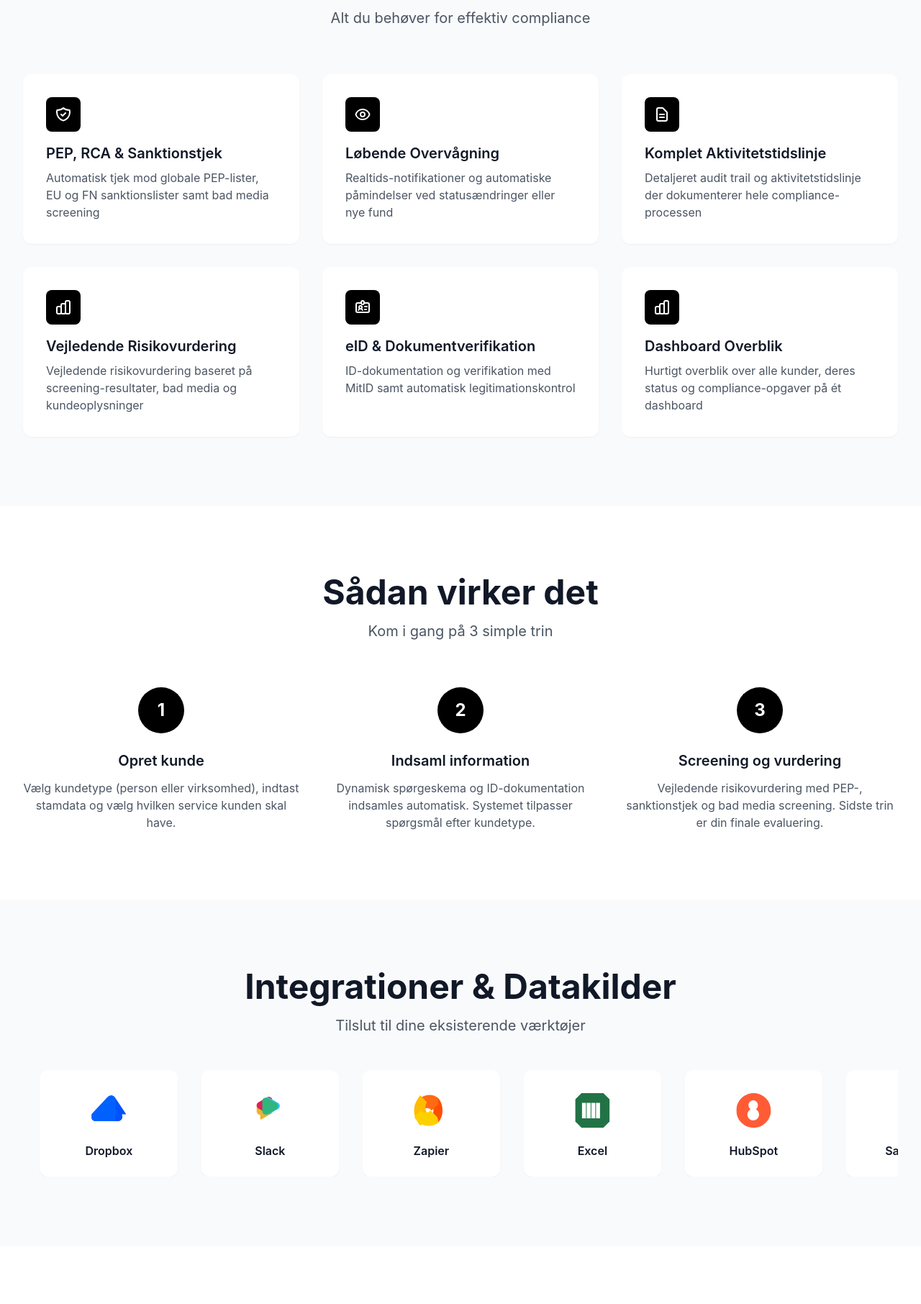
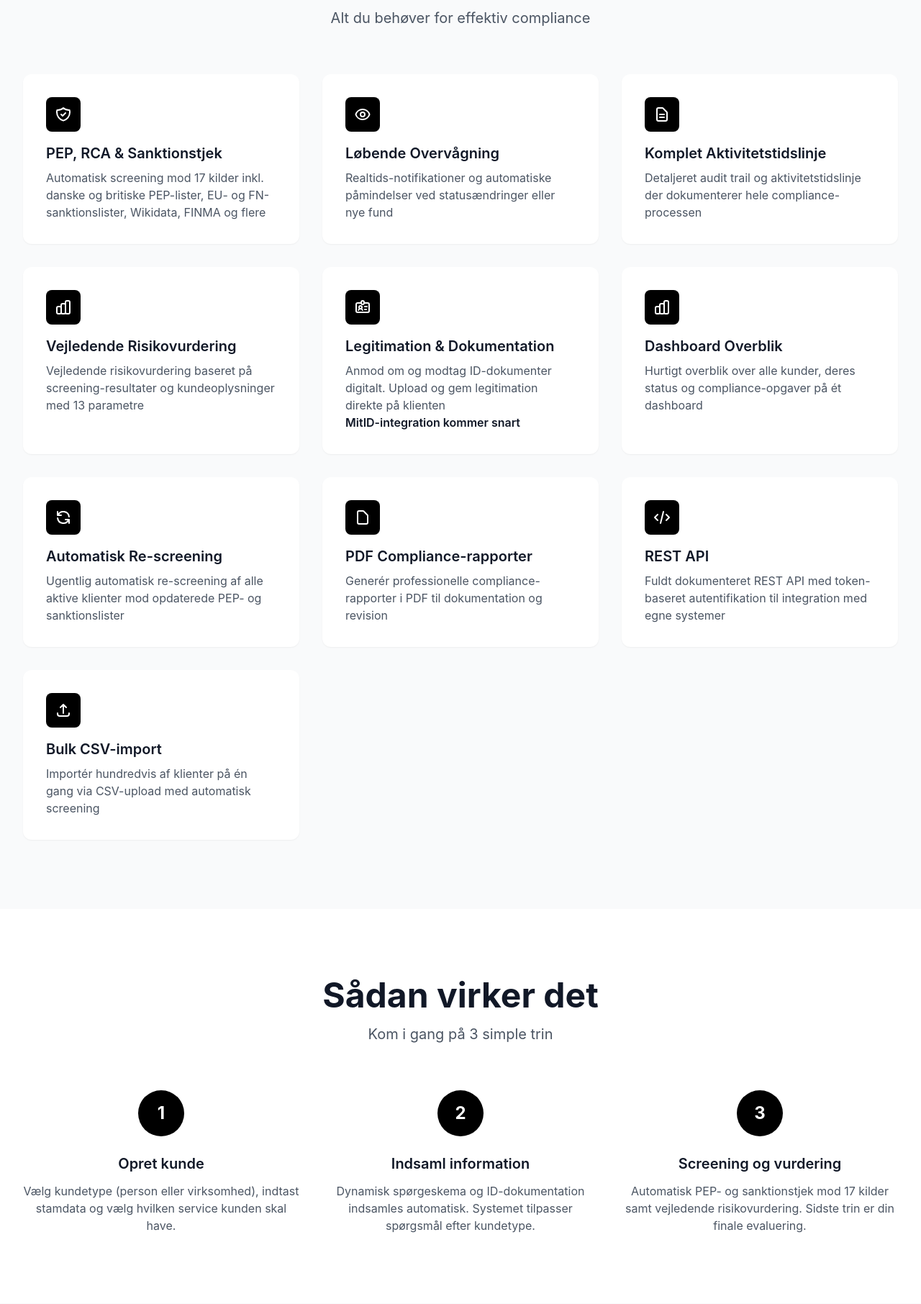
Before and after one commit to TheFountainhead/nemcomply-marketing, a PHP site: page / in a window 1280 px wide. Shown: the part 1012-2824 px from the top of the page at 72% size. Run offline with PHP 8.4, Linux system fonts and the light colour scheme.

Commit message:
Opdater features og integrationer til at matche faktisk codebase
- Fjern falske "bad media" claims fra risikovurdering og trin 3
- Omdøb eID-kort til Legitimation & Dokumentation, tilføj MitID "kommer snart"
- Tilføj 4 nye feature-kort: Automatisk Re-screening, PDF Rapporter, REST API, Bulk CSV-import
- Tilføj "Kommer snart" badge til ikke-byggede integrationer (Drive, Dropbox, Slack, Zapier, HubSpot, Salesforce)
- Bevar Excel og Custom API som aktive (de er byggede)

Co-Authored-By: Claude Opus 4.6 <noreply@anthropic.com>

```diff
--- a/index.php
+++ b/index.php
@@ -186,7 +186,7 @@
                         </svg>
                     </div>
                     <h3 class="text-xl font-semibold text-gray-900 mb-2">PEP, RCA & Sanktionstjek</h3>
-                    <p class="text-gray-600">Automatisk tjek mod globale PEP-lister, EU og FN sanktionslister samt bad media screening</p>
+                    <p class="text-gray-600">Automatisk screening mod 17 kilder inkl. danske og britiske PEP-lister, EU- og FN-sanktionslister, Wikidata, FINMA og flere</p>
                 </div>
 
                 <div class="bg-white p-8 rounded-xl shadow-sm hover:shadow-md transition">
@@ -217,7 +217,7 @@
                         </svg>
                     </div>
                     <h3 class="text-xl font-semibold text-gray-900 mb-2">Vejledende Risikovurdering</h3>
-                    <p class="text-gray-600">Vejledende risikovurdering baseret på screening-resultater, bad media og kundeoplysninger</p>
+                    <p class="text-gray-600">Vejledende risikovurdering baseret på screening-resultater og kundeoplysninger med 13 parametre</p>
                 </div>
 
                 <div class="bg-white p-8 rounded-xl shadow-sm hover:shadow-md transition">
@@ -226,8 +226,9 @@
                             <path stroke-linecap="round" stroke-linejoin="round" stroke-width="2" d="M10 6H5a2 2 0 00-2 2v9a2 2 0 002 2h14a2 2 0 002-2V8a2 2 0 00-2-2h-5m-4 0V5a2 2 0 114 0v1m-4 0a2 2 0 104 0m-5 8a2 2 0 100-4 2 2 0 000 4zm0 0c1.306 0 2.417.835 2.83 2M9 14a3.001 3.001 0 00-2.83 2M15 11h3m-3 4h2"></path>
                         </svg>
                     </div>
-                    <h3 class="text-xl font-semibold text-gray-900 mb-2">eID & Dokumentverifikation</h3>
-                    <p class="text-gray-600">ID-dokumentation og verifikation med MitID samt automatisk legitimationskontrol</p>
+                    <h3 class="text-xl font-semibold text-gray-900 mb-2">Legitimation & Dokumentation</h3>
+                    <p class="text-gray-600">Anmod om og modtag ID-dokumenter digitalt. Upload og gem legitimation direkte på klienten</p>
+                    <span class="inline-block mt-2 text-xs font-semibold px-2 py-1 bg-amber-100 text-amber-800 rounded">MitID-integration kommer snart</span>
                 </div>
 
                 <div class="bg-white p-8 rounded-xl shadow-sm hover:shadow-md transition">
@@ -238,6 +239,46 @@
                     </div>
                     <h3 class="text-xl font-semibold text-gray-900 mb-2">Dashboard Overblik</h3>
                     <p class="text-gray-600">Hurtigt overblik over alle kunder, deres status og compliance-opgaver på ét dashboard</p>
+                </div>
+
+                <div class="bg-white p-8 rounded-xl shadow-sm hover:shadow-md transition">
+                    <div class="w-12 h-12 bg-black text-white rounded-lg flex items-center justify-center mb-4">
+                        <svg class="w-6 h-6" fill="none" stroke="currentColor" viewBox="0 0 24 24">
+                            <path stroke-linecap="round" stroke-linejoin="round" stroke-width="2" d="M4 4v5h.582m15.356 2A8.001 8.001 0 004.582 9m0 0H9m11 11v-5h-.581m0 0a8.003 8.003 0 01-15.357-2m15.357 2H15"></path>
+                        </svg>
+                    </div>
+                    <h3 class="text-xl font-semibold text-gray-900 mb-2">Automatisk Re-screening</h3>
+                    <p class="text-gray-600">Ugentlig automatisk re-screening af alle aktive klienter mod opdaterede PEP- og sanktionslister</p>
+                </div>
+
+                <div class="bg-white p-8 rounded-xl shadow-sm hover:shadow-md transition">
+                    <div class="w-12 h-12 bg-black text-white rounded-lg flex items-center justify-center mb-4">
+                        <svg class="w-6 h-6" fill="none" stroke="currentColor" viewBox="0 0 24 24">
+                            <path stroke-linecap="round" stroke-linejoin="round" stroke-width="2" d="M7 21h10a2 2 0 002-2V9.414a1 1 0 00-.293-.707l-5.414-5.414A1 1 0 0012.586 3H7a2 2 0 00-2 2v14a2 2 0 002 2z"></path>
+                        </svg>
+                    </div>
+                    <h3 class="text-xl font-semibold text-gray-900 mb-2">PDF Compliance-rapporter</h3>
+                    <p class="text-gray-600">Generér professionelle compliance-rapporter i PDF til dokumentation og revision</p>
+                </div>
+
+                <div class="bg-white p-8 rounded-xl shadow-sm hover:shadow-md transition">
+                    <div class="w-12 h-12 bg-black text-white rounded-lg flex items-center justify-center mb-4">
+                        <svg class="w-6 h-6" fill="none" stroke="currentColor" viewBox="0 0 24 24">
+                            <path stroke-linecap="round" stroke-linejoin="round" stroke-width="2" d="M10 20l4-16m4 4l4 4-4 4M6 16l-4-4 4-4"></path>
+                        </svg>
+                    </div>
+                    <h3 class="text-xl font-semibold text-gray-900 mb-2">REST API</h3>
+                    <p class="text-gray-600">Fuldt dokumenteret REST API med token-baseret autentifikation til integration med egne systemer</p>
+                </div>
+
+                <div class="bg-white p-8 rounded-xl shadow-sm hover:shadow-md transition">
+                    <div class="w-12 h-12 bg-black text-white rounded-lg flex items-center justify-center mb-4">
+                        <svg class="w-6 h-6" fill="none" stroke="currentColor" viewBox="0 0 24 24">
+                            <path stroke-linecap="round" stroke-linejoin="round" stroke-width="2" d="M4 16v1a3 3 0 003 3h10a3 3 0 003-3v-1m-4-8l-4-4m0 0L8 8m4-4v12"></path>
+                        </svg>
+                    </div>
+                    <h3 class="text-xl font-semibold text-gray-900 mb-2">Bulk CSV-import</h3>
+                    <p class="text-gray-600">Importér hundredvis af klienter på én gang via CSV-upload med automatisk screening</p>
                 </div>
             </div>
         </div>
@@ -267,7 +308,7 @@
                 <div class="text-center">
                     <div class="w-16 h-16 bg-black text-white rounded-full flex items-center justify-center text-2xl font-bold mx-auto mb-6">3</div>
                     <h3 class="text-xl font-semibold text-gray-900 mb-3">Screening og vurdering</h3>
-                    <p class="text-gray-600">Vejledende risikovurdering med PEP-, sanktionstjek og bad media screening. Sidste trin er din finale evaluering.</p>
+                    <p class="text-gray-600">Automatisk PEP- og sanktionstjek mod 17 kilder samt vejledende risikovurdering. Sidste trin er din finale evaluering.</p>
                 </div>
             </div>
         </div>
@@ -296,6 +337,7 @@
                             </svg>
                         </div>
                         <div class="font-semibold text-gray-900">Google Drive</div>
+                        <div class="text-xs font-semibold text-amber-700 bg-amber-100 rounded px-1.5 py-0.5 mt-1 inline-block">Kommer snart</div>
                     </div>
 
                     <div class="flex-shrink-0 w-48 bg-white p-6 rounded-xl shadow-sm text-center">
@@ -309,6 +351,7 @@
                             </svg>
                         </div>
                         <div class="font-semibold text-gray-900">Dropbox</div>
+                        <div class="text-xs font-semibold text-amber-700 bg-amber-100 rounded px-1.5 py-0.5 mt-1 inline-block">Kommer snart</div>
                     </div>
 
                     <div class="flex-shrink-0 w-48 bg-white p-6 rounded-xl shadow-sm text-center">
@@ -321,6 +364,7 @@
                             </svg>
                         </div>
                         <div class="font-semibold text-gray-900">Slack</div>
+                        <div class="text-xs font-semibold text-amber-700 bg-amber-100 rounded px-1.5 py-0.5 mt-1 inline-block">Kommer snart</div>
                     </div>
 
                     <div class="flex-shrink-0 w-48 bg-white p-6 rounded-xl shadow-sm text-center">
@@ -333,6 +377,7 @@
                             </svg>
                         </div>
                         <div class="font-semibold text-gray-900">Zapier</div>
+                        <div class="text-xs font-semibold text-amber-700 bg-amber-100 rounded px-1.5 py-0.5 mt-1 inline-block">Kommer snart</div>
                     </div>
 
                     <div class="flex-shrink-0 w-48 bg-white p-6 rounded-xl shadow-sm text-center">
@@ -353,6 +398,7 @@
                             </svg>
                         </div>
                         <div class="font-semibold text-gray-900">HubSpot</div>
+                        <div class="text-xs font-semibold text-amber-700 bg-amber-100 rounded px-1.5 py-0.5 mt-1 inline-block">Kommer snart</div>
                     </div>
 
                     <div class="flex-shrink-0 w-48 bg-white p-6 rounded-xl shadow-sm text-center">
@@ -363,6 +409,7 @@
                             </svg>
                         </div>
                         <div class="font-semibold text-gray-900">Salesforce</div>
+                        <div class="text-xs font-semibold text-amber-700 bg-amber-100 rounded px-1.5 py-0.5 mt-1 inline-block">Kommer snart</div>
                     </div>
 
                     <div class="flex-shrink-0 w-48 bg-white p-6 rounded-xl shadow-sm text-center">
@@ -387,6 +434,7 @@
                             </svg>
                         </div>
                         <div class="font-semibold text-gray-900">Google Drive</div>
+                        <div class="text-xs font-semibold text-amber-700 bg-amber-100 rounded px-1.5 py-0.5 mt-1 inline-block">Kommer snart</div>
                     </div>
 
                     <div class="flex-shrink-0 w-48 bg-white p-6 rounded-xl shadow-sm text-center">
@@ -400,6 +448,7 @@
                             </svg>
                         </div>
                         <div class="font-semibold text-gray-900">Dropbox</div>
+                        <div class="text-xs font-semibold text-amber-700 bg-amber-100 rounded px-1.5 py-0.5 mt-1 inline-block">Kommer snart</div>
                     </div>
 
                     <div class="flex-shrink-0 w-48 bg-white p-6 rounded-xl shadow-sm text-center">
@@ -412,6 +461,7 @@
                             </svg>
                         </div>
                         <div class="font-semibold text-gray-900">Slack</div>
+                        <div class="text-xs font-semibold text-amber-700 bg-amber-100 rounded px-1.5 py-0.5 mt-1 inline-block">Kommer snart</div>
                     </div>
 
                     <div class="flex-shrink-0 w-48 bg-white p-6 rounded-xl shadow-sm text-center">
@@ -424,6 +474,7 @@
                             </svg>
                         </div>
                         <div class="font-semibold text-gray-900">Zapier</div>
+                        <div class="text-xs font-semibold text-amber-700 bg-amber-100 rounded px-1.5 py-0.5 mt-1 inline-block">Kommer snart</div>
                     </div>
 
                     <div class="flex-shrink-0 w-48 bg-white p-6 rounded-xl shadow-sm text-center">
@@ -444,6 +495,7 @@
                             </svg>
                         </div>
                         <div class="font-semibold text-gray-900">HubSpot</div>
+                        <div class="text-xs font-semibold text-amber-700 bg-amber-100 rounded px-1.5 py-0.5 mt-1 inline-block">Kommer snart</div>
                     </div>
 
                     <div class="flex-shrink-0 w-48 bg-white p-6 rounded-xl shadow-sm text-center">
@@ -454,6 +506,7 @@
                             </svg>
                         </div>
                         <div class="font-semibold text-gray-900">Salesforce</div>
+                        <div class="text-xs font-semibold text-amber-700 bg-amber-100 rounded px-1.5 py-0.5 mt-1 inline-block">Kommer snart</div>
                     </div>
 
                     <div class="flex-shrink-0 w-48 bg-white p-6 rounded-xl shadow-sm text-center">
```
